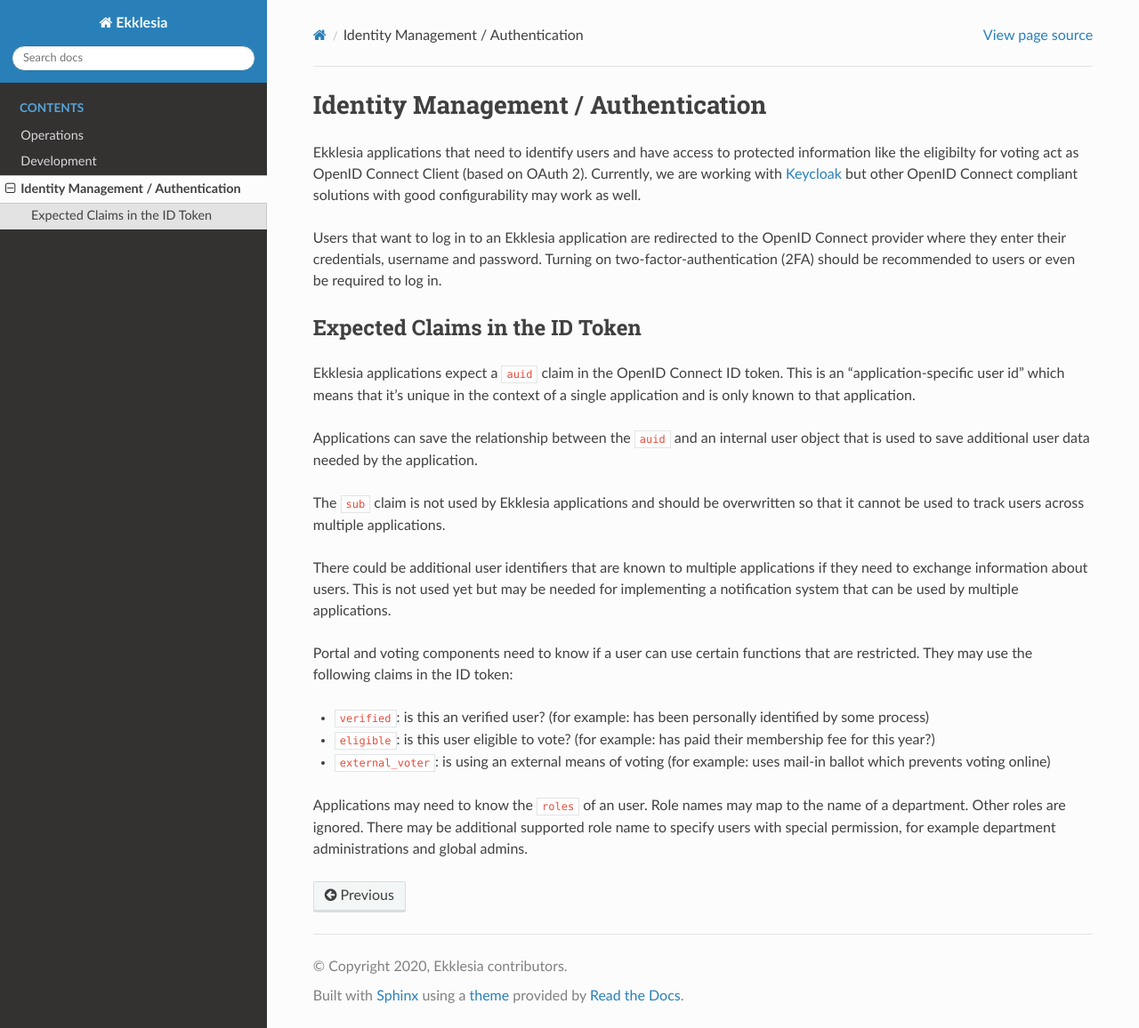
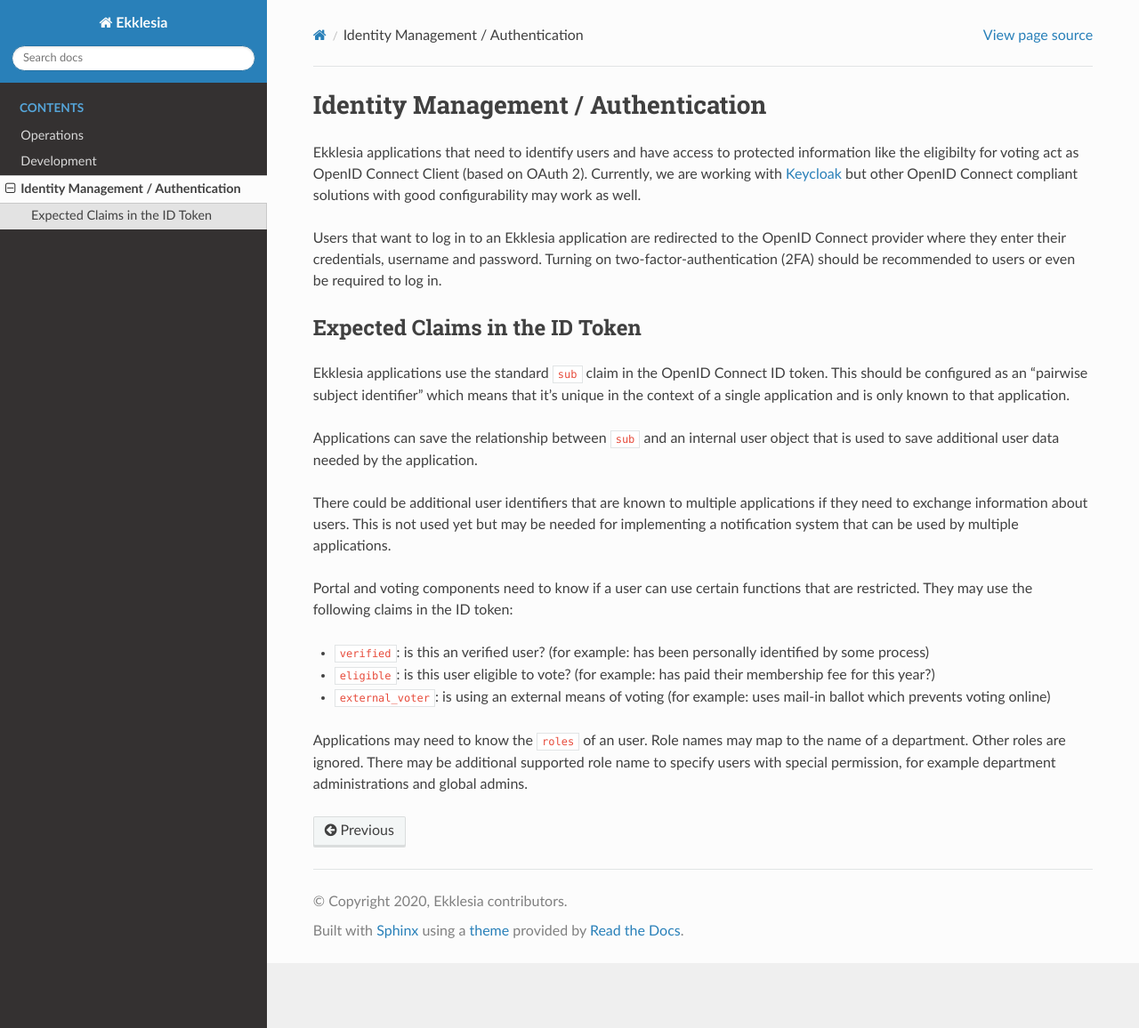
Before and after one commit to edemocracy/ekklesia, a Sphinx documentation site: the page built from docs/identity_auth.rst, in a window 1280 px wide and 1156 px high. Shown: the whole window at 89% size. Built offline with Sphinx 7.4.7 and the Read the Docs theme 2.0.0, drawn with Linux system fonts in a browser that asks for light colours.

Commit message:
Keycloak: we use sub instead of auid now

```diff
--- a/docs/identity_auth.rst
+++ b/docs/identity_auth.rst
@@ -15,15 +15,12 @@
 Expected Claims in the ID Token
 ===============================
 
-Ekklesia applications expect a ``auid`` claim in the OpenID Connect ID token.
-This is an "application-specific user id" which means that it's unique in the context
-of a single application and is only known to that application.
+Ekklesia applications use the standard ``sub`` claim in the OpenID Connect ID token.
+This should be configured as an "pairwise subject identifier" which means that it's
+unique in the context of a single application and is only known to that application.
 
-Applications can save the relationship between the ``auid`` and an internal user object
+Applications can save the relationship between ``sub`` and an internal user object
 that is used to save additional user data needed by the application.
-
-The ``sub`` claim is not used by Ekklesia applications and should be overwritten so
-that it cannot be used to track users across multiple applications.
 
 There could be additional user identifiers that are known to multiple applications if
 they need to exchange information about users. This is not used yet but may be needed
```
